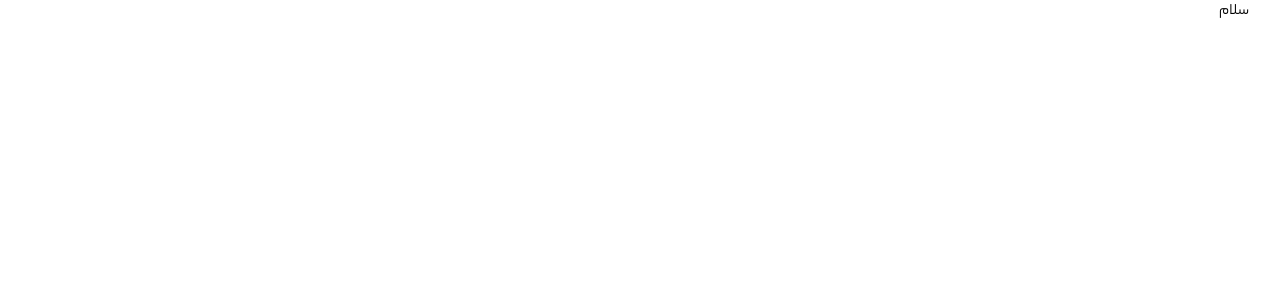
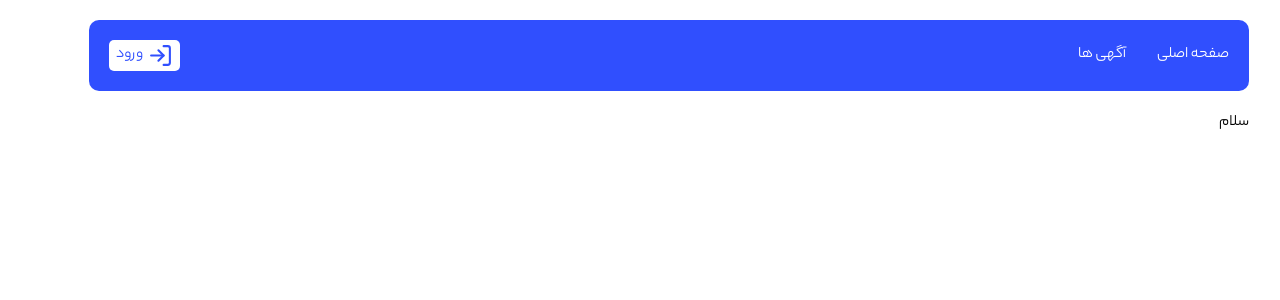
Before and after one commit to yosef-rrezaie/Amlak, a Next.js app: page / in a window 1280 px wide. Shown: the top 300 px of the page. Built offline with nearby package versions, Linux system fonts and the light colour scheme.

Commit message:
header layout

```diff
--- a/src/app/layout.js
+++ b/src/app/layout.js
@@ -1,3 +1,4 @@
+import Header from "@/components/layout/Header";
 import "./globals.css";
 import localFont from "next/font/local";
 
@@ -39,7 +40,10 @@ export const metadata = {
 export default function RootLayout({ children }) {
   return (
     <html lang="fa" dir="rtl">
-      <body className={yekan.className}>{children}</body>
+      <body className={yekan.className}>
+        <Header />
+        {children}
+      </body>
     </html>
   );
 }
--- /dev/null
+++ b/src/components/layout/Header.js
@@ -0,0 +1,25 @@
+import styles from "@/components/layout/Header.module.css";
+import Link from "next/link";
+import { FiLogIn } from "react-icons/fi";
+export default function Header() {
+  return (
+    <header className={styles.header}>
+      <div>
+        <ul>
+          <li>
+            <Link href="/">صفحه اصلی</Link>
+          </li>
+          <li>
+            <Link href="/buy-residentials">آگهی ها</Link>
+          </li>
+        </ul>
+      </div>
+      <div className={styles.login}>
+        <Link href="/signin">
+          <FiLogIn />
+          <span>ورود</span>
+        </Link>
+      </div>
+    </header>
+  );
+}
--- /dev/null
+++ b/src/components/layout/Header.module.css
@@ -0,0 +1,47 @@
+.header {
+    display: flex;
+    justify-content: space-between;
+    align-items: center;
+    padding: 20px;
+    margin: 20px 0;
+    border-radius: 10px;
+    background-color: #304ffe;
+    color: #fff;
+  }
+
+  .header ul {
+    list-style: none;
+    display: flex;
+  }
+
+  .header ul li {
+    margin-left: 30px;
+  }
+
+  .login a {
+    display: flex;
+    align-items: center;
+    background-color: #fff;
+    color: #304ffe;
+    padding: 3px 7px;
+    border-radius: 5px;
+    transition: all ease-in 0.1s;
+  }
+  .login a:hover {
+    background-color: #304ffe;
+    color: #fff;
+  }
+
+  .login svg {
+    font-size: 25px;
+  }
+
+  .login span {
+    margin-right: 5px;
+  }
+
+  @media (max-width: 600px) {
+    .header ul li {
+      margin-left: 10px;
+    }
+  }
```
Also changed, not shown: package.json (+4 -3 lines), 1 other file (tests, documents, lock files or other folders).
